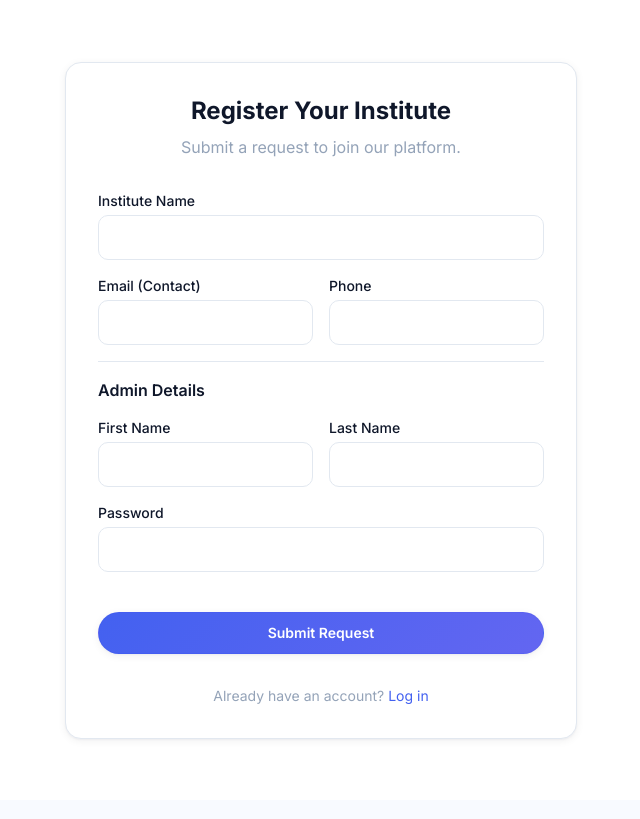
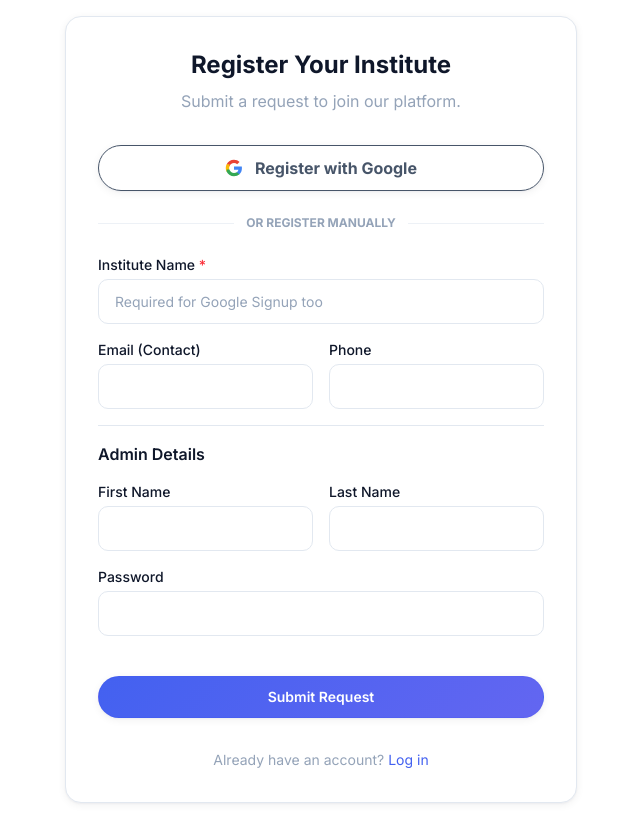
Before and after one commit to rameshchavan07/smart-lms, a React (Vite) app in the folder frontend/: page /register-institute in a window 1280 px wide. Shown: the whole page, without its empty margins (319-959 px from the left). Built offline with nearby package versions, Linux system fonts and the light colour scheme; no server answers.

Commit message:
feat: implement institute registration flow with Google OAuth integration and dedicated UI page

```diff
--- a/frontend/src/pages/RegisterInstitute.tsx
+++ b/frontend/src/pages/RegisterInstitute.tsx
@@ -5,6 +5,9 @@ import { AxiosError } from 'axios';
 import { Button, Card } from '../components';
 import toast from 'react-hot-toast';
 import { Link, useNavigate } from 'react-router-dom';
+import { getBackendBaseUrl } from '../utils/url';
+
+const BACKEND_URL = getBackendBaseUrl();
 
 export default function RegisterInstitute() {
   const navigate = useNavigate();
@@ -38,6 +41,19 @@ export default function RegisterInstitute() {
     setFormData({ ...formData, [e.target.name]: e.target.value });
   };
 
+  const handleGoogleSignup = () => {
+    if (!formData.instituteName.trim()) {
+      toast.error('Please enter your Institute Name before continuing with Google.');
+      return;
+    }
+    const state = JSON.stringify({
+      action: 'register_institute',
+      instituteName: formData.instituteName,
+      phone: formData.phone
+    });
+    window.location.href = `${BACKEND_URL}/api/auth/google?state=${encodeURIComponent(state)}`;
+  };
+
   return (
     <div className="min-h-screen flex items-center justify-center bg-surface p-4">
       <Card className="w-full max-w-lg p-8">
@@ -46,10 +62,36 @@ export default function RegisterInstitute() {
           <p className="text-muted mt-2">Submit a request to join our platform.</p>
         </div>
 
+        <button
+          type="button"
+          onClick={handleGoogleSignup}
+          className="w-full flex items-center justify-center gap-3 py-2.5 px-4 mb-6 border border-slate-250 dark:border-slate-800 bg-surface/50 dark:bg-slate-900/50 text-secondary dark:text-slate-250 font-bold rounded-xl hover:bg-bg-subtle transition-colors cursor-pointer shadow-sm hover:shadow active:scale-[0.98]"
+        >
+          <svg className="h-4.5 w-4.5" viewBox="0 0 24 24">
+            <path fill="#EA4335" d="M12 5.38c1.62 0 3.06.56 4.21 1.64l3.15-3.15C17.45 2.09 14.97 1 12 1 7.7 1 3.99 3.47 2.18 7.07l3.66 2.84c.87-2.6 3.3-4.53 6.16-4.53z"/>
+            <path fill="#4285F4" d="M22.56 12.25c0-.78-.07-1.53-.2-2.25H12v4.26h5.92c-.26 1.37-1.04 2.53-2.21 3.31v2.77h3.57c2.08-1.92 3.28-4.74 3.28-8.09z"/>
+            <path fill="#FBBC05" d="M5.84 14.09c-.22-.66-.35-1.36-.35-2.09s.13-1.43.35-2.09V7.07H2.18C1.43 8.55 1 10.22 1 12s.43 3.45 1.18 4.93l2.85-2.22.81-.62z"/>
+            <path fill="#34A853" d="M12 23c2.97 0 5.46-.98 7.28-2.66l-3.57-2.77c-.98.66-2.23 1.06-3.71 1.06-2.86 0-5.29-1.93-6.16-4.53H2.18v2.84C3.99 20.53 7.7 23 12 23z"/>
+          </svg>
+          Register with Google
+        </button>
+
+        {/* Divider */}
+        <div className="relative mb-6">
+          <div className="absolute inset-0 flex items-center">
+            <div className="w-full border-t border-border/60 dark:border-slate-800/80" />
+          </div>
+          <div className="relative flex justify-center text-xs font-bold uppercase">
+            <span className="px-3 bg-surface text-muted">
+              or register manually
+            </span>
+          </div>
+        </div>
+
         <form onSubmit={handleSubmit} className="space-y-4">
           <div>
-            <label className="block text-sm font-medium mb-1">Institute Name</label>
-            <input required name="instituteName" type="text" className="input w-full" value={formData.instituteName} onChange={handleChange} />
+            <label className="block text-sm font-medium mb-1">Institute Name <span className="text-red-500">*</span></label>
+            <input required name="instituteName" type="text" className="input w-full" value={formData.instituteName} onChange={handleChange} placeholder="Required for Google Signup too" />
           </div>
           <div className="grid grid-cols-2 gap-4">
             <div>
```
Also changed, not shown: 2 other files (tests, documents, lock files or other folders).
